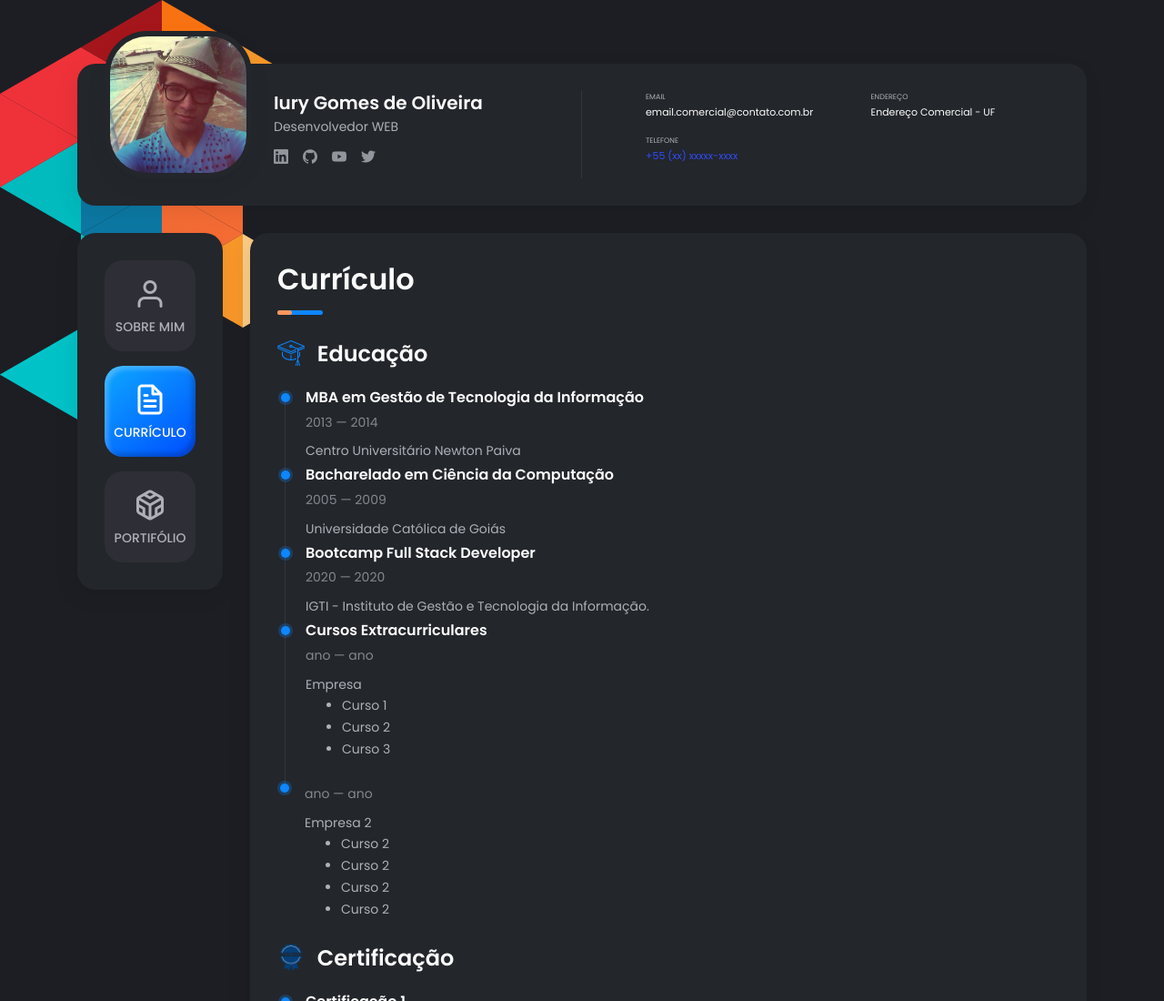
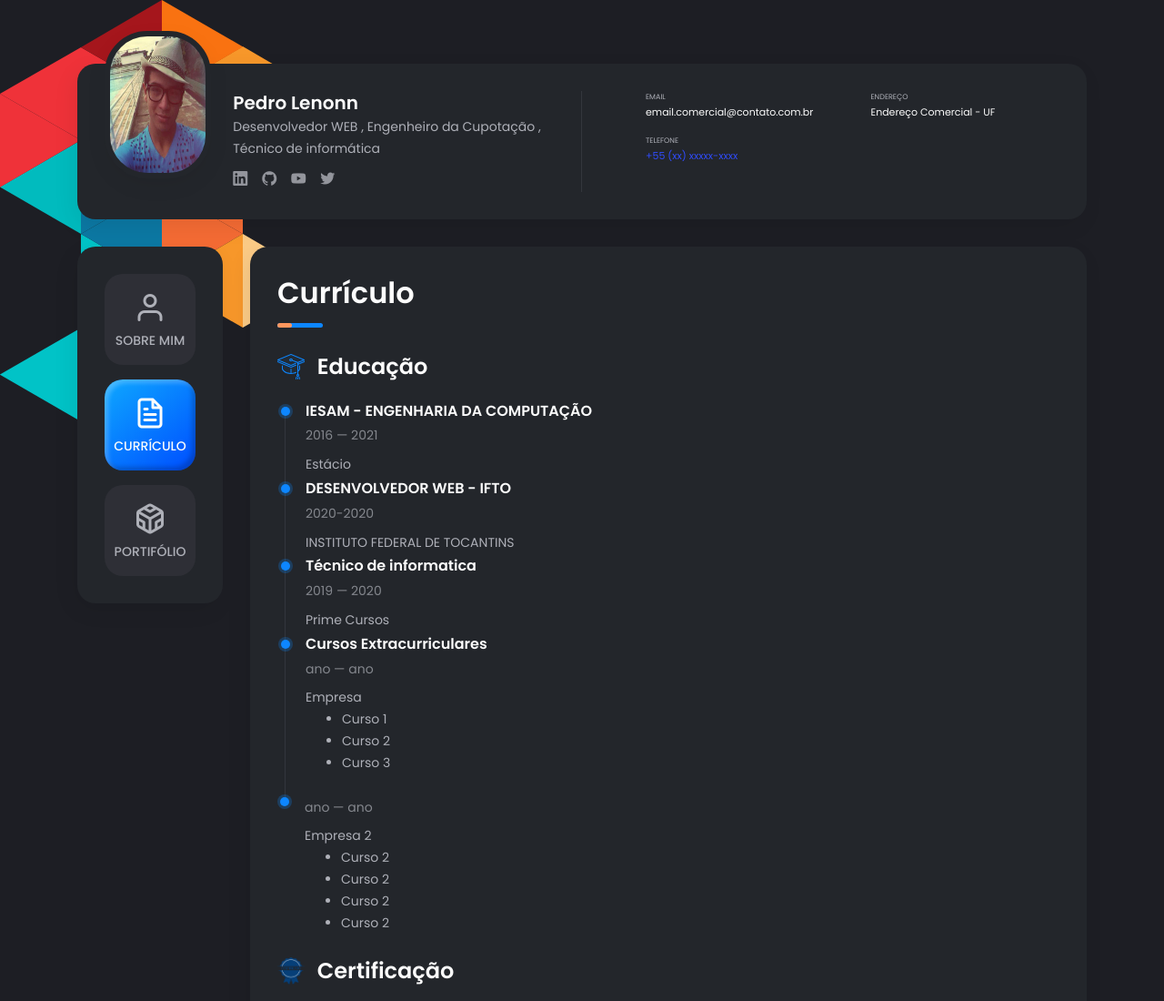
Before and after one commit to pedro21900/pedrolenonn.github.io, a plain HTML site: page resume.html in a window 1280 px wide. Shown: the top 1100 px of the page at 91% size. Drawn offline with Linux system fonts and the light colour scheme; files whose address does not match are found by name.

Commit message:
1º alteração

```diff
--- a/resume.html
+++ b/resume.html
@@ -3,7 +3,7 @@
 
 <head>
     <meta charset="utf-8" />
-    <title>Iury Gomes de Oliveira</title>
+    <title>Pedro Lennon</title>
 
     <!-- Meta Data -->
     <meta http-equiv="X-UA-Compatible" content="IE=edge">
@@ -37,21 +37,21 @@
                         <img class="header__photo-img" src="assets/img/profile.jpeg" alt="Iury Gomes de Oliveira">
                     </div>
                     <div class="header__base-info">
-                        <h4 class="title titl--h4">Iury Gomes de Oliveira</h4>
-                        <div class="status">Desenvolvedor WEB</div>
+                        <h4 class="title titl--h4">Pedro Lenonn</h4>
+                        <div class="status">Desenvolvedor WEB , Engenheiro da Cupotação , Técnico de informática</div>
                         <ul class="header__social">
-                            <li>
-                                <a href="https://www.linkedin.com/in/iurygdeoliveira/">
+                           <li>
+                                <a href="https://www.linkedin.com/in/pedrolenonn/">
                                     <i class="font-icon icon-linkedin"></i>
                                 </a>
                             </li>
                             <li>
-                                <a href="https://github.com/iurygdeoliveira">
+                                <a href="https://github.com/pedro21900">
                                     <i class="font-icon icon-github"></i>
                                 </a>
                             </li>
                             <li>
-                                <a href="https://www.youtube.com/channel/UCTM1Idirf0ALOdEdq31qkjg?view_as=subscriber">
+                                <a href="https://www.youtube.com/channel/UCFmVSHuEYfRcaOkX0M3zvOg?view_as=subscriber">
                                     <i class="font-icon icon-youtube"></i>
                                 </a>
                             </li>
@@ -118,29 +118,27 @@
                                 <div class="timeline">
                                     <!-- Item -->
                                     <article class="timeline__item">
-                                        <h5 class="title title--h5 timeline__title">MBA em Gestão de Tecnologia da
-                                            Informação</h5>
-                                        <span class="timeline__period">2013 — 2014</span>
+                                        <h5 class="title title--h5 timeline__title">IESAM - ENGENHARIA DA COMPUTAÇÃO</h5>
+                                        <span class="timeline__period">2016 — 2021</span>
                                         <p class="timeline__description">
-                                            Centro Universitário Newton Paiva</p>
+                                             Estácio</p>
                                     </article>
 
                                     <!-- Item -->
                                     <article class="timeline__item">
-                                        <h5 class="title title--h5 timeline__title">Bacharelado em Ciência da Computação
+                                        <h5 class="title title--h5 timeline__title">DESENVOLVEDOR WEB - IFTO
                                         </h5>
-                                        <span class="timeline__period">2005 — 2009</span>
-                                        <p class="timeline__description">Universidade Católica de Goiás</p>
+                                        <span class="timeline__period">2020-2020</span>
+                                        <p class="timeline__description">INSTITUTO FEDERAL DE TOCANTINS</p>
                                     </article>
 
                                     <!-- Item -->
                                     <article class="timeline__item">
                                         <h5 class="title title--h5 timeline__title">
-                                            Bootcamp Full Stack Developer
+                                            Técnico de informatica
                                         </h5>
-                                        <span class="timeline__period">2020 — 2020</span>
-                                        <p class="timeline__description">IGTI - Instituto de Gestão e Tecnologia da
-                                            Informação.</p>
+                                        <span class="timeline__period">2019 — 2020</span>
+                                            <p class="timeline__description">Prime Cursos</p>
                                     </article>
                                     <!-- Item -->
                                     <article class="timeline__item">
```
Also changed, not shown: index.html (+1 -1 lines), works.html (+6 -7 lines).
